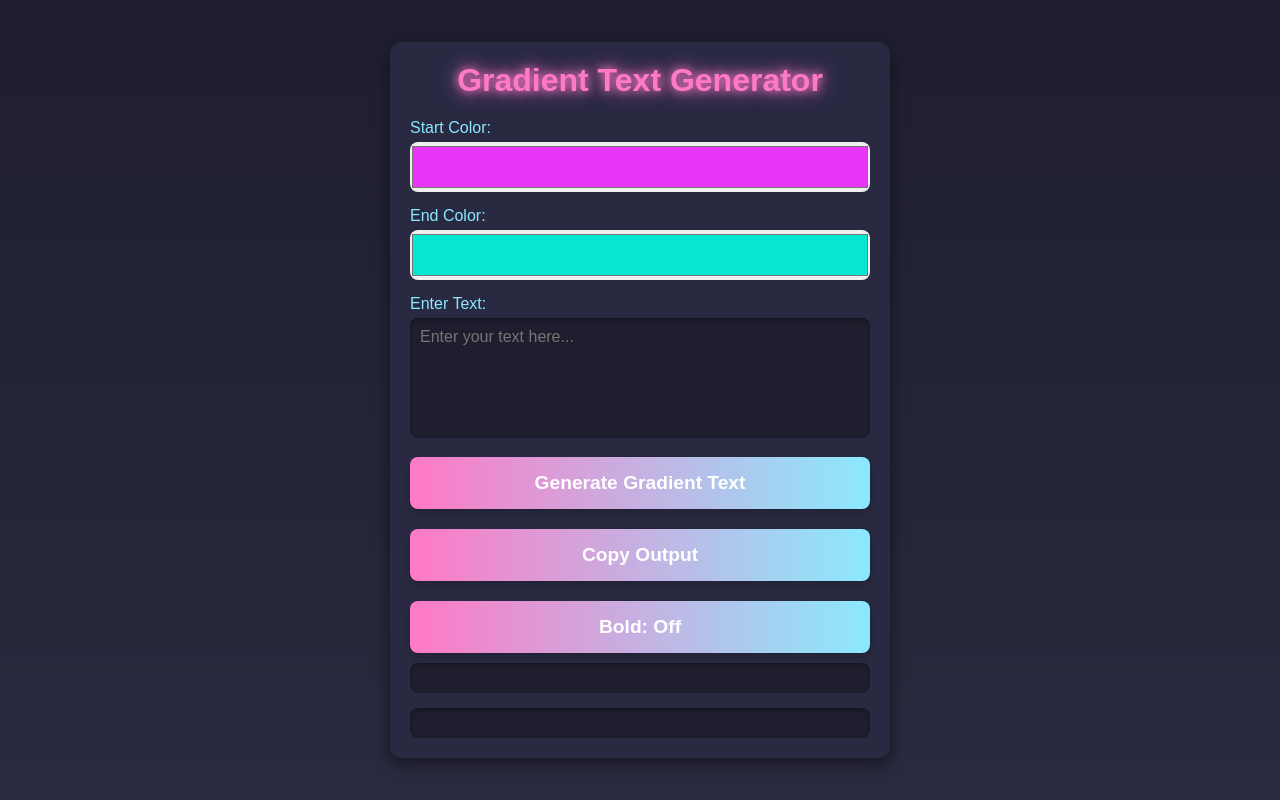
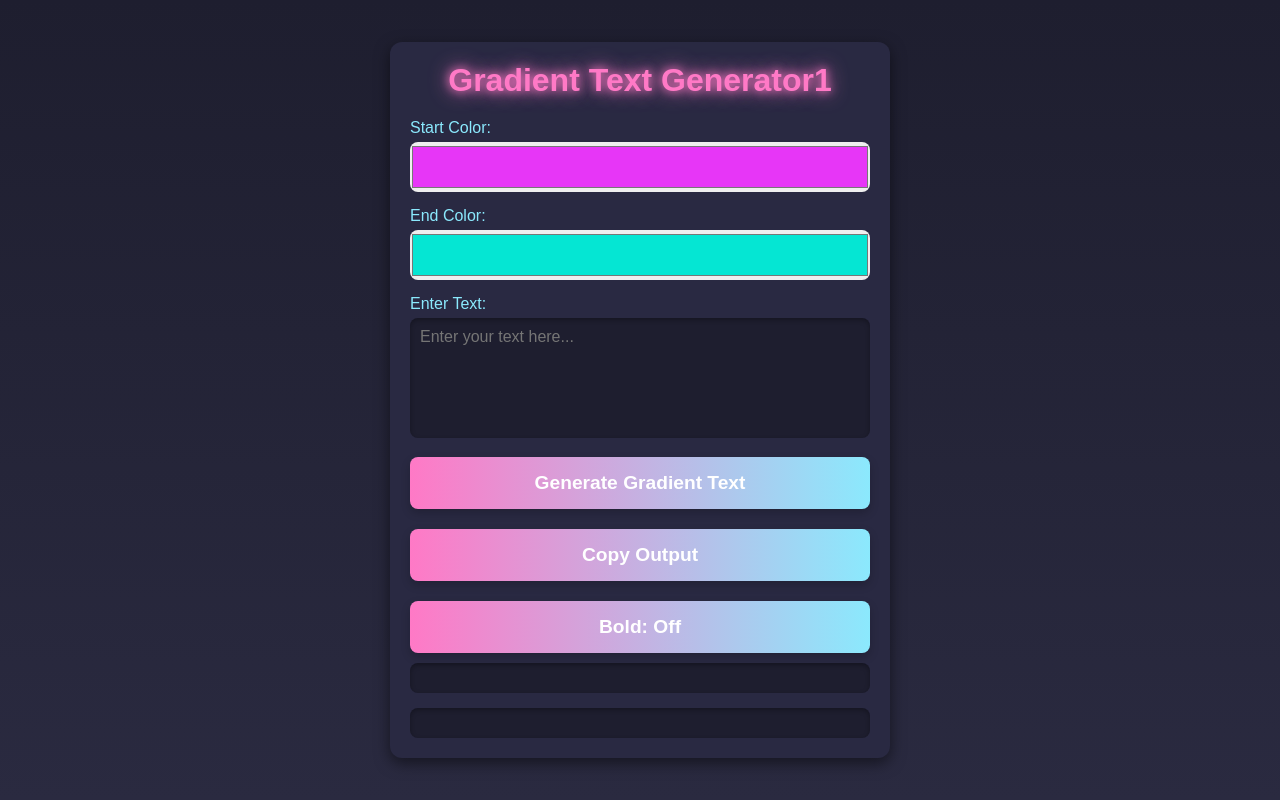
Before and after one commit to PErameIn-GOleZafRon/mcclr, a plain HTML site: page index.html in a window 1280 px wide. Drawn offline with Linux system fonts and the light colour scheme; a web font is replaced by a local one.

Commit message:
Update index.html

```diff
--- a/index.html
+++ b/index.html
@@ -144,7 +144,7 @@
 </head>
 <body>
     <div class="container">
-        <h1>Gradient Text Generator</h1>
+        <h1>Gradient Text Generator1</h1>
         <label for="startColor">Start Color:</label>
         <input type="color" id="startColor" value="#e736f7">
 
```
